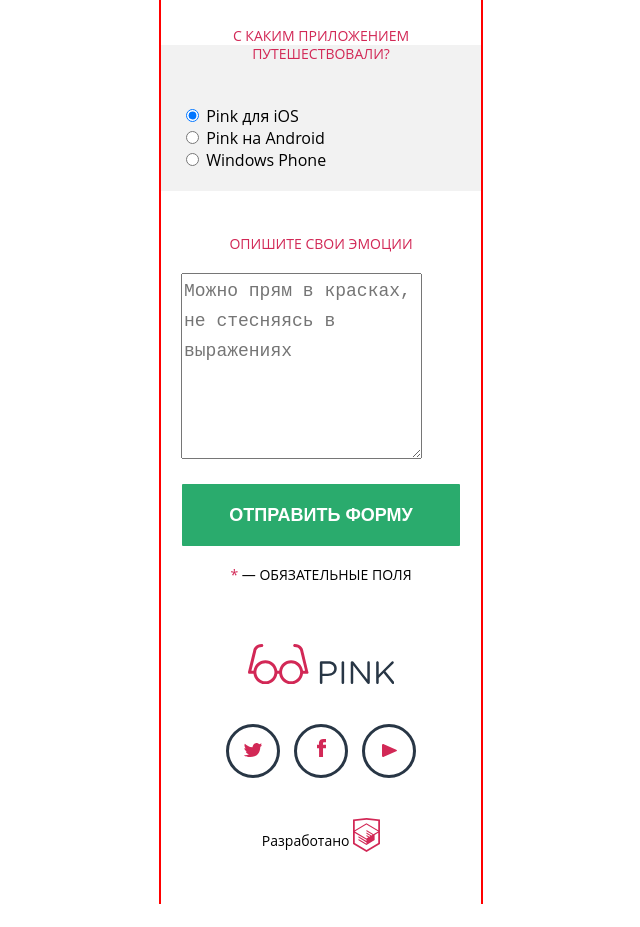
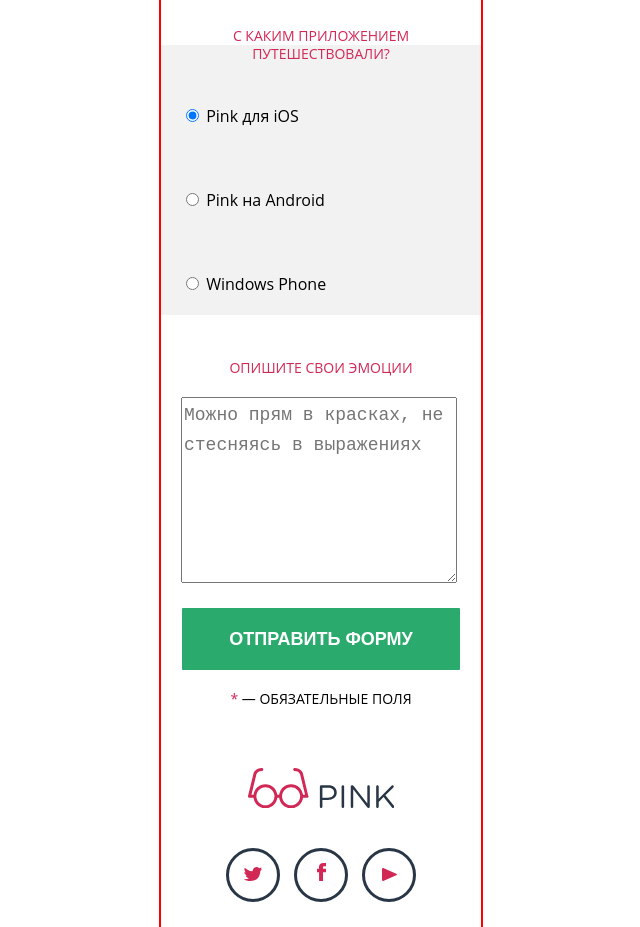
Before and after one commit to eyzenhart/1395441-pink-20, a website: page source/form.html in a window 1280 px wide. Shown: the part 1700-2627 px from the top of the page, without its empty margins (319-959 px from the left). Before the commit the page ends 2604 px from the top, so only its background shows below. Drawn offline with nearby package versions, Linux system fonts and the light colour scheme; files that its build step writes are made by us from their sources.

Commit message:
Добавляет незначительные изменения

```diff
--- a/source/form.html
+++ b/source/form.html
@@ -109,15 +109,15 @@
                   <legend class="app__legend contest__legend">
                     С каким приложением путешествовали?
                   </legend>
-                  <label class="app__item">
+                  <label class="contest-app__item">
                     <input class="contest__radio" type="radio" name="contest-radio" checked>
                     Pink для iOS
                   </label>
-                  <label class="app__item">
+                  <label class="contest-app__item">
                     <input class="contest__radio" type="radio" name="contest-radio">
                     Pink на Android
                   </label>
-                  <label class="app__item">
+                  <label class="contest-app__item">
                     <input class="contest__radio" type="radio" name="contest-radio">
                     Windows Phone
                   </label>
--- a/source/sass/blocks/form.scss
+++ b/source/sass/blocks/form.scss
@@ -54,6 +54,10 @@
   line-height: 30px;
 }
 
+.contest-app__item:not(:first-of-type) {
+  margin-top: 62px;
+}
+
 .contest__label {
   font-weight: normal;
   font-size: 14px;
@@ -63,6 +67,7 @@
 }
 
 .contest_textarea {
+  width: 276px;
   margin: 0 auto;
   font-weight: normal;
   font-size: 18px;
```
